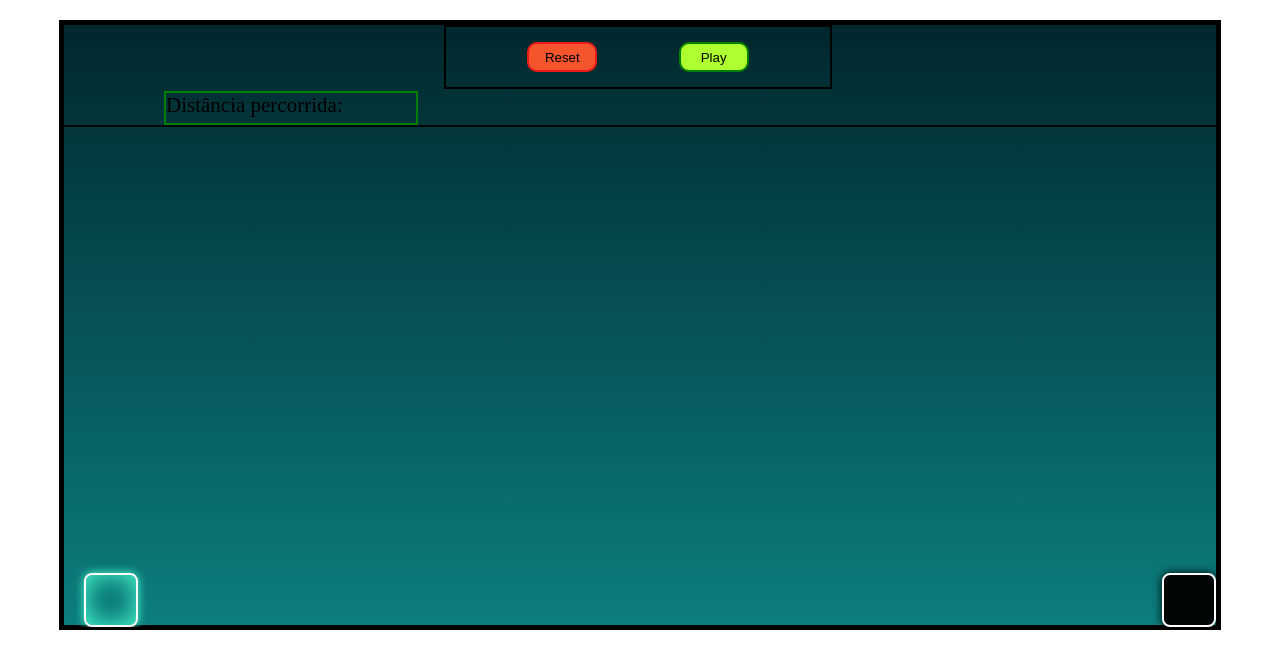
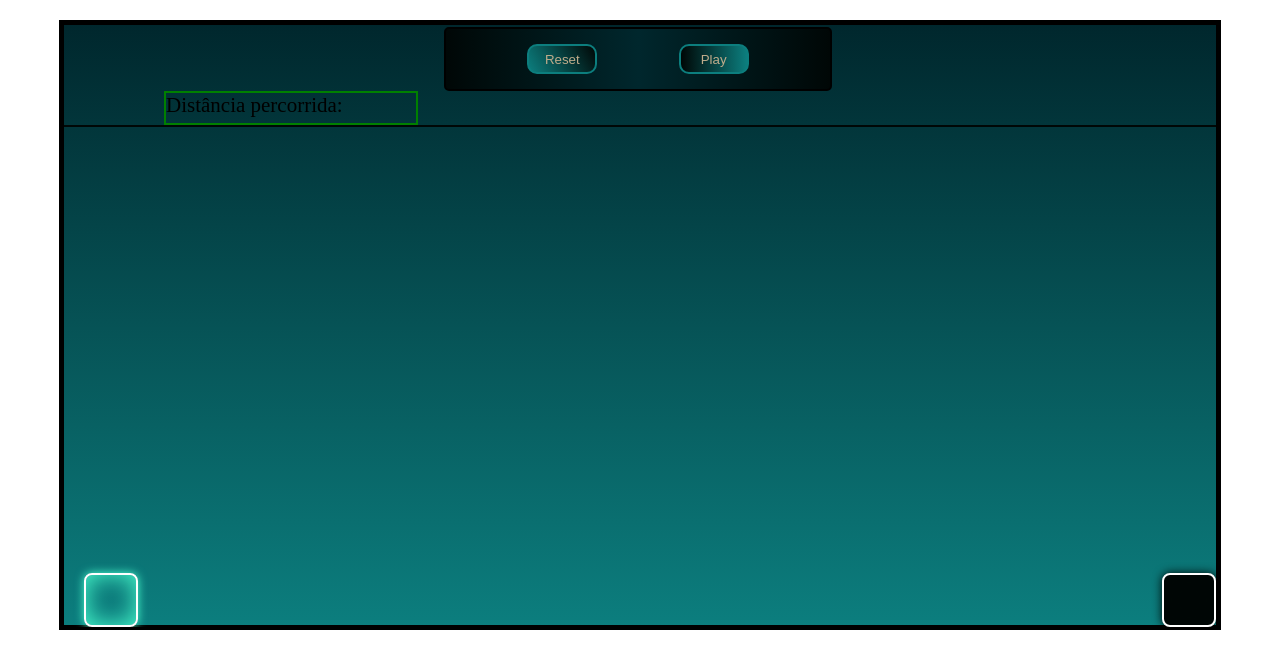
Before and after one commit to jimyschild/mini-game, a plain HTML site: page index.html in a window 1280 px wide. Drawn offline with Linux system fonts and the light colour scheme.

Commit message:
estilos botoes

```diff
--- a/style.css
+++ b/style.css
@@ -74,6 +74,7 @@ body{
 }
 
 .buttons{
+    margin-top: 2px;
     position:absolute;
     border: 2px solid black;
     width: 30%;
@@ -85,30 +86,39 @@ body{
     align-items: center;
     right: 35%;
     align-self: flex-start;
-
+    border-radius: 5px;
+    background: linear-gradient(90deg, var(--color1), var(--color2), var(--color1));
 }
 
 .start{
     width: 70px;
     height: 50%;
-    border: 2px solid green;
-    background-color: greenyellow;
+    border: 2px solid var(--color4);
+    background: linear-gradient(90deg, var(--color1), var(--color4));
+    color: var(--color5);
     border-radius: 10px;
     transition: 0.3s linear;
 }
 
 .start:hover{
- box-shadow: 0px 0px 15px green;
+ box-shadow: 0px 0px 15px var(--color4);
  transform: scale(1.2) ;
 }
 
 .reset{
     width: 70px;
     height: 50%;
-    border: 2px solid rgb(236, 25, 25);
-    background-color: rgb(244, 85, 45);
+    border: 2px solid var(--color4);
+    background: linear-gradient(240deg, var(--color1), var(--color4));
+    color: var(--color5);
     border-radius: 10px;
+    transition: 0.3s linear;
 }
+
+.reset:hover{
+    box-shadow: 0px 0px 15px var(--color4);
+    transform: scale(1.2) ;
+   }
 
 .jump{
     animation: boneco-jump 600ms   ease-in-out;
```
